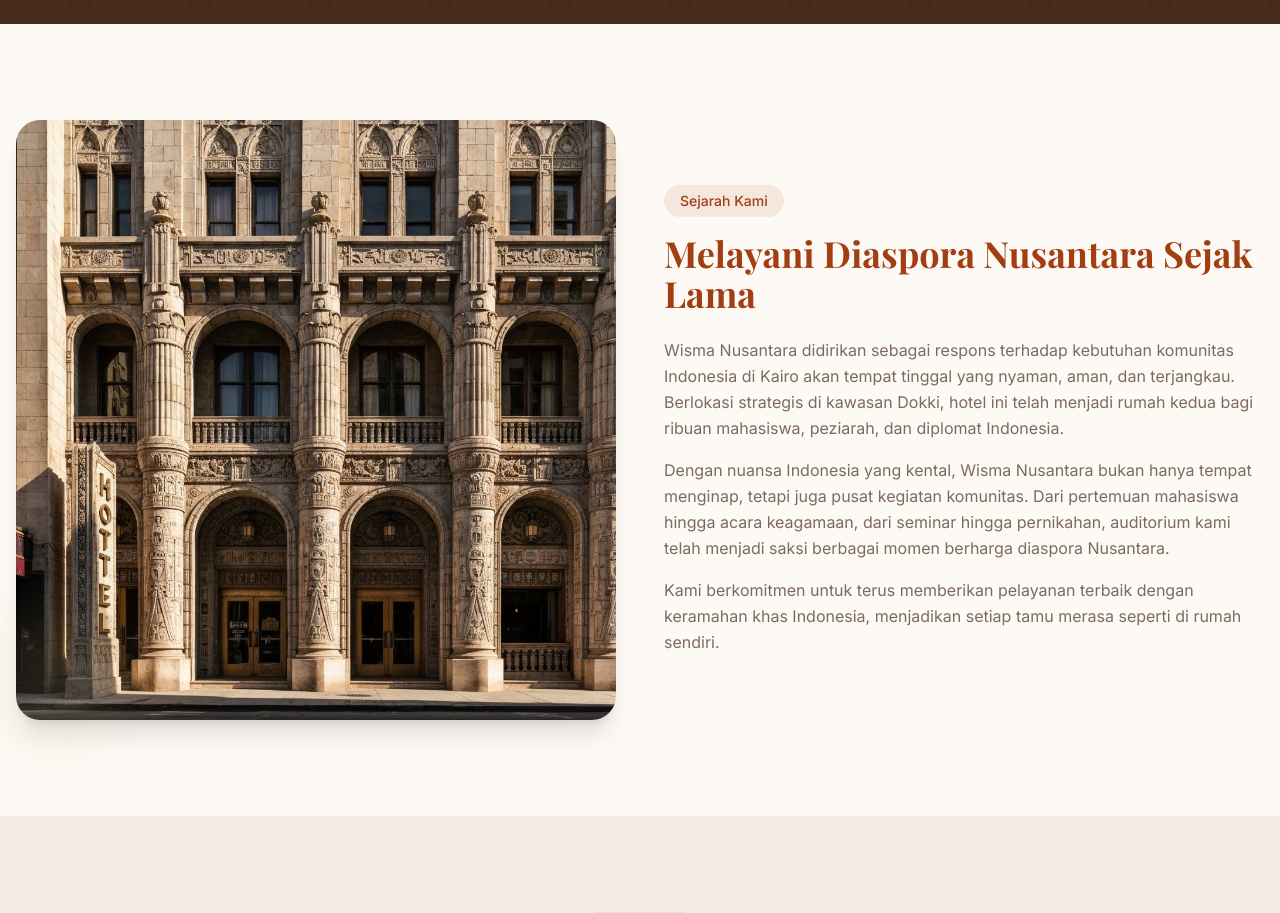
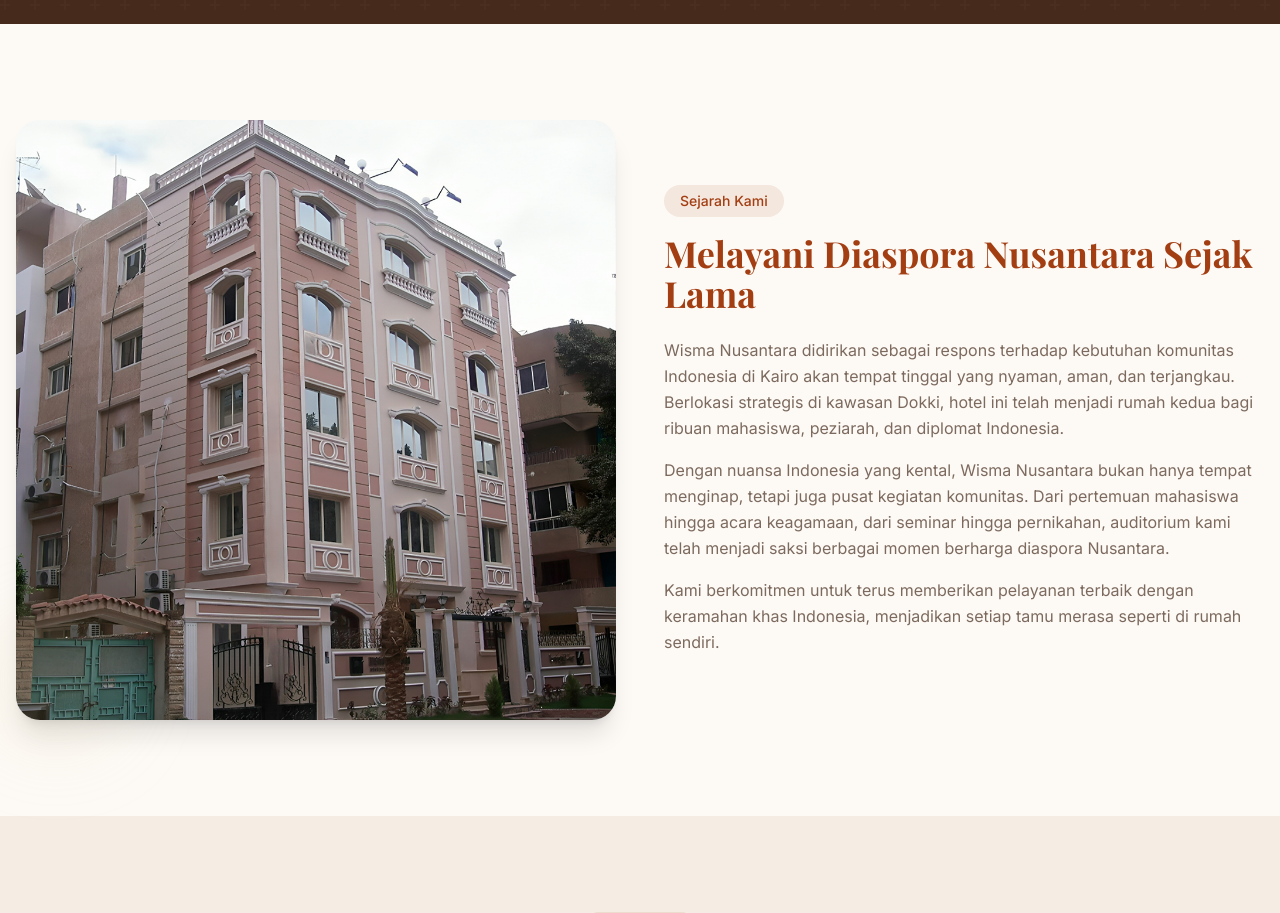
Before and after one commit to rehlatoursid-umrah/Wisma-Nusantara-Cairo-, a Next.js app: page /tentang in a window 1280 px wide. Shown: the part 500-1413 px from the top of the page. Built offline with nearby package versions, Linux system fonts and the light colour scheme.

Commit message:
Update image source in sejarah-section component

```diff
--- a/components/tentang/sejarah-section.tsx
+++ b/components/tentang/sejarah-section.tsx
@@ -12,7 +12,7 @@ export function SejarahSection() {
             <div className="relative">
               <div className="rounded-3xl overflow-hidden shadow-xl">
                 <Image
-                  src="/vintage-hotel-building-facade-with-egyptian-archit.jpg"
+                  src="/wisnus.png"
                   alt="Gedung Wisma Nusantara"
                   width={600}
                   height={500}
```
